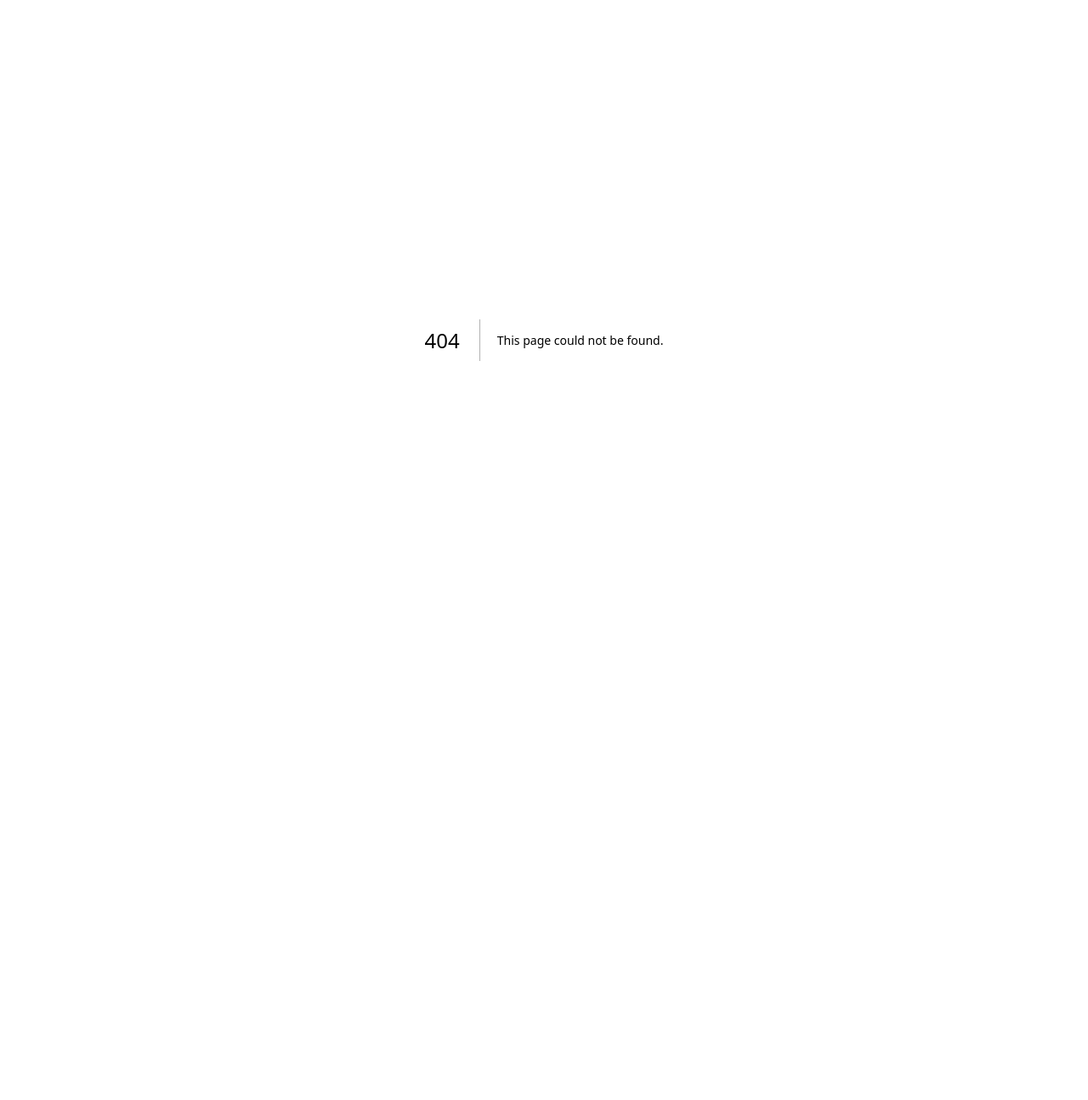
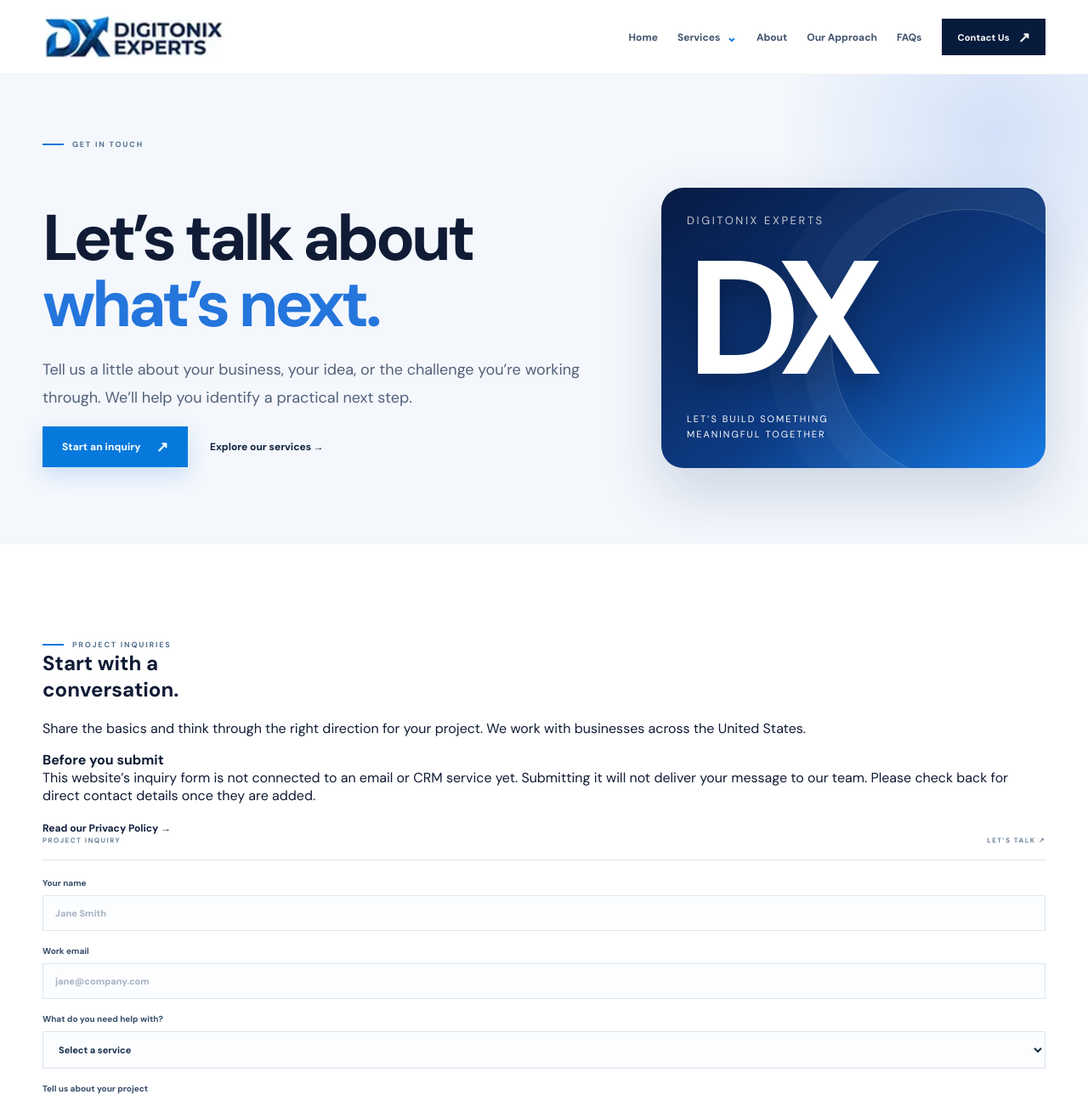
Before and after one commit to digitonixexperts/Digitonix-Experts, a Next.js app: page /contact in a window 1280 px wide. Before the commit this address had no page. Shown: the top 1295 px of the page at 85% size. Before the commit the page ends 800 px from the top, so only its background shows below. Built offline with nearby package versions, Linux system fonts and the light colour scheme.

Commit message:
Add dedicated Contact Us page

```diff
--- /dev/null
+++ b/app/contact/page.tsx
@@ -0,0 +1,35 @@
+"use client";
+
+import SiteHeader from "../components/SiteHeader";
+import Link from "next/link";
+import { useState } from "react";
+
+export default function ContactPage() {
+  const [submitted, setSubmitted] = useState(false);
+  return <main className="service-page">
+    <SiteHeader />
+    <section className="service-hero contact-page-hero"><div className="container">
+      <div className="eyebrow"><span className="eyebrow-line" /> GET IN TOUCH</div>
+      <div className="service-hero-grid"><div>
+        <h1>Let’s talk about<br /><span>what’s next.</span></h1>
+        <p className="service-intro">Tell us a little about your business, your idea, or the challenge you’re working through. We’ll help you identify a practical next step.</p>
+        <div className="hero-actions"><a className="button button-blue" href="#contact-form">Start an inquiry <span aria-hidden="true">↗</span></a><Link className="text-link" href="/#services">Explore our services →</Link></div>
+      </div><div className="service-hero-art"><span className="service-art-number">DIGITONIX EXPERTS</span><span className="service-art-mark">DX</span><span className="service-art-caption">LET’S BUILD SOMETHING<br />MEANINGFUL TOGETHER</span></div></div>
+    </div></section>
+    <section className="section contact-page-content" id="contact-form"><div className="container contact-page-grid">
+      <div><div className="eyebrow"><span className="eyebrow-line" /> PROJECT INQUIRIES</div><h2>Start with a<br /><span>conversation.</span></h2><p>Share the basics and think through the right direction for your project. We work with businesses across the United States.</p><div className="contact-page-note"><b>Before you submit</b><p>This website’s inquiry form is not connected to an email or CRM service yet. Submitting it will not deliver your message to our team. Please check back for direct contact details once they are added.</p></div><Link href="/privacy-policy" className="text-link">Read our Privacy Policy →</Link></div>
+      <form className="contact-form contact-page-form" onSubmit={(event) => { event.preventDefault(); setSubmitted(true); }}>
+        <div className="form-heading"><span>PROJECT INQUIRY</span><span>LET’S TALK ↗</span></div>
+        {submitted ? <div className="form-success"><span>!</span><h3>Form preview only</h3><p>Your message has not been sent or stored. The inquiry form needs an email or CRM integration before it can receive submissions.</p><button type="button" className="button button-blue" onClick={() => setSubmitted(false)}>Back to form</button></div> : <>
+          <label>Your name<input required name="name" placeholder="Jane Smith" /></label>
+          <label>Work email<input required type="email" name="email" placeholder="jane@company.com" /></label>
+          <label>What do you need help with?<select name="service" defaultValue=""><option value="" disabled>Select a service</option>{["Website Development","WordPress Development","Shopify Development","SEO","Digital Marketing","Graphic Design","Branding","App Development","Not sure yet"].map((x) => <option key={x}>{x}</option>)}</select></label>
+          <label>Tell us about your project<textarea name="message" rows={5} placeholder="A few details about your goals, timeline, or ideas..." /></label>
+          <button className="button button-blue form-submit" type="submit">Preview inquiry <span aria-hidden="true">↗</span></button>
+          <p className="form-privacy">Demo only — this form does not transmit or save your information.</p>
+        </>}
+      </form>
+    </div></section>
+    <footer className="site-footer"><div className="container footer-bottom"><span>© {new Date().getFullYear()} Digitonix Experts. All rights reserved.</span><Link href="/privacy-policy">Privacy Policy</Link><Link href="/">Back to home ↑</Link></div></footer>
+  </main>;
+}
```
